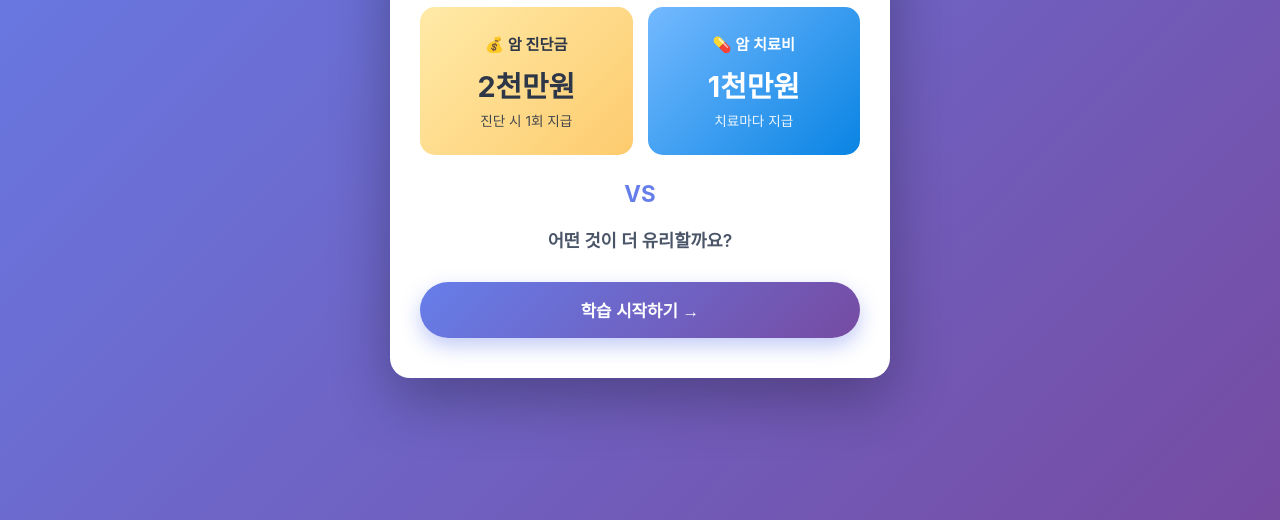
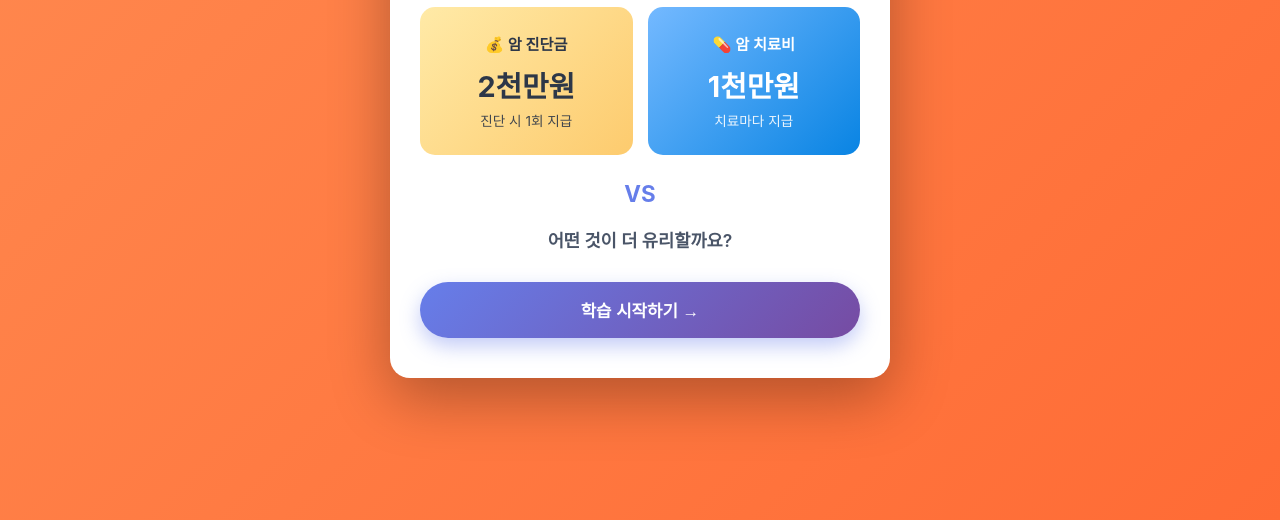
Before and after one commit to anyo2000/anyo2000.github.io, a plain HTML site: page index.html in a window 1280 px wide. Shown: the part 280-800 px from the top of the page. Drawn offline with Linux system fonts and the light colour scheme.

Commit message:
Change background gradient color in index.html

```diff
--- a/index.html
+++ b/index.html
@@ -16,7 +16,7 @@
             font-family: -apple-system, BlinkMacSystemFont, 'Segoe UI', 'Malgun Gothic', sans-serif;
             color: #2d3748;
             overflow-x: hidden;
-            background: linear-gradient(135deg, #667eea 0%, #764ba2 100%);
+            background: linear-gradient(135deg, #ff8a50 0%, #ff6b35 100%);
         }
 
         .hidden {
```
